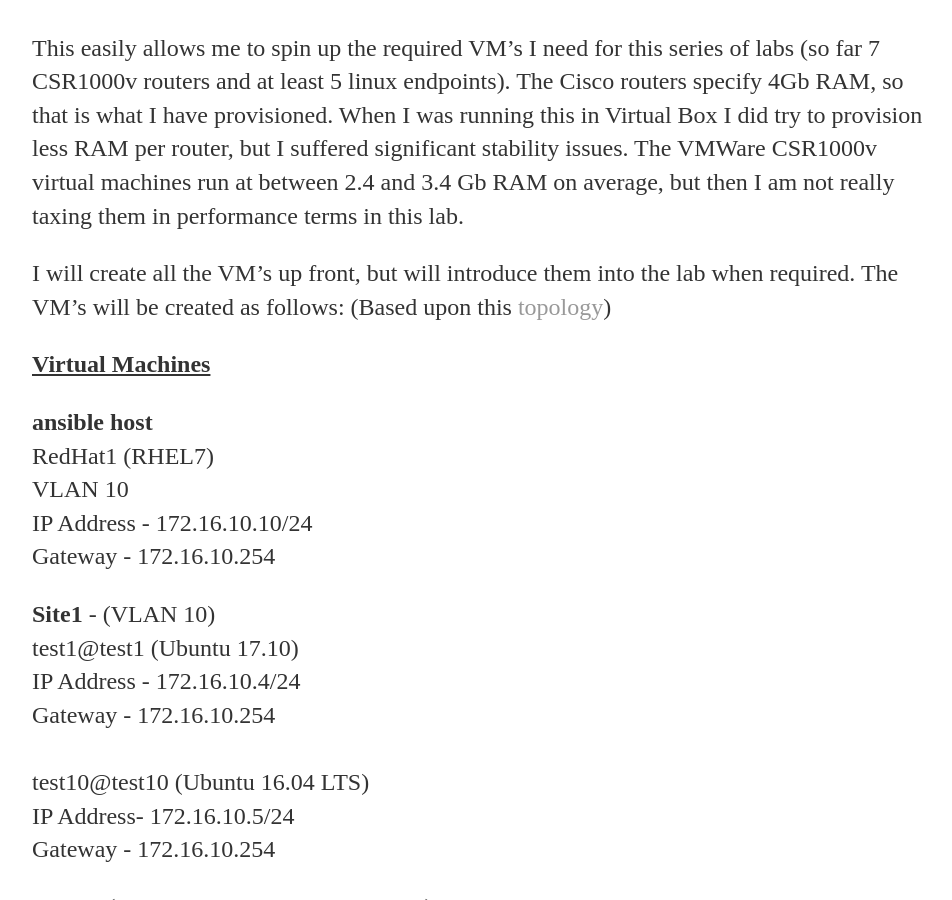
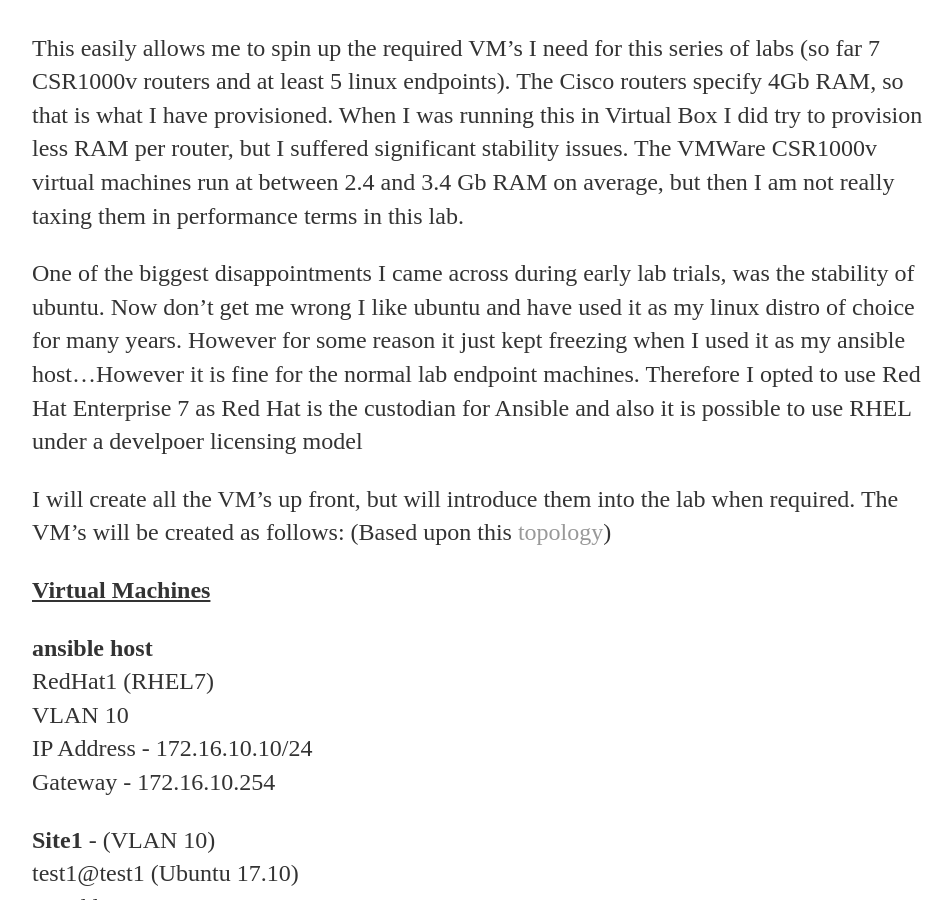
Before and after one commit to craigeowen/craigeowen.github.io, a Jekyll site: the page built from _posts/2018-04-06-Lab-environment.md, in a window 1280 px wide and 900 px high, scrolled down 684 px. Shown: the whole window, without its empty margins (160-1112 px from the left). Built offline with Jekyll 4.4.1, drawn with Linux system fonts in a browser that asks for light colours.

Commit message:
Update 2018-04-06-Lab-environment.md

```diff
--- a/_posts/2018-04-06-Lab-environment.md
+++ b/_posts/2018-04-06-Lab-environment.md
@@ -19,6 +19,8 @@
 This easily allows me to spin up the required VM's I need for this series of labs (so far 7 CSR1000v routers and at least 5 linux endpoints).
 The Cisco routers specify 4Gb RAM, so that is what I have provisioned. When I was running this in Virtual Box I did try to provision less RAM per router, but I suffered significant stability issues.
 The VMWare CSR1000v virtual machines run at between 2.4 and 3.4 Gb RAM on average, but then I am not really taxing them in performance terms in this lab.
+
+One of the biggest disappointments I came across during early lab trials, was the stability of ubuntu. Now don't get me wrong I like ubuntu and have used it as my linux distro of choice for many years. However for some reason it just kept freezing when  I used it as my ansible host...However it is fine for the normal lab endpoint machines. Therefore I opted to use Red Hat Enterprise 7 as Red Hat is the custodian for Ansible and also it is possible to use RHEL under a develpoer licensing model
 
 I will create all the VM's up front, but will introduce them into the lab when required. The VM's will be created as follows:
 (Based upon this <a href="https://github.com/craigeowen/my-network-ansible_playbooks/blob/master/2b.%20Laptop_Lab_JPEG.jpg">topology</a>)<br>
```
